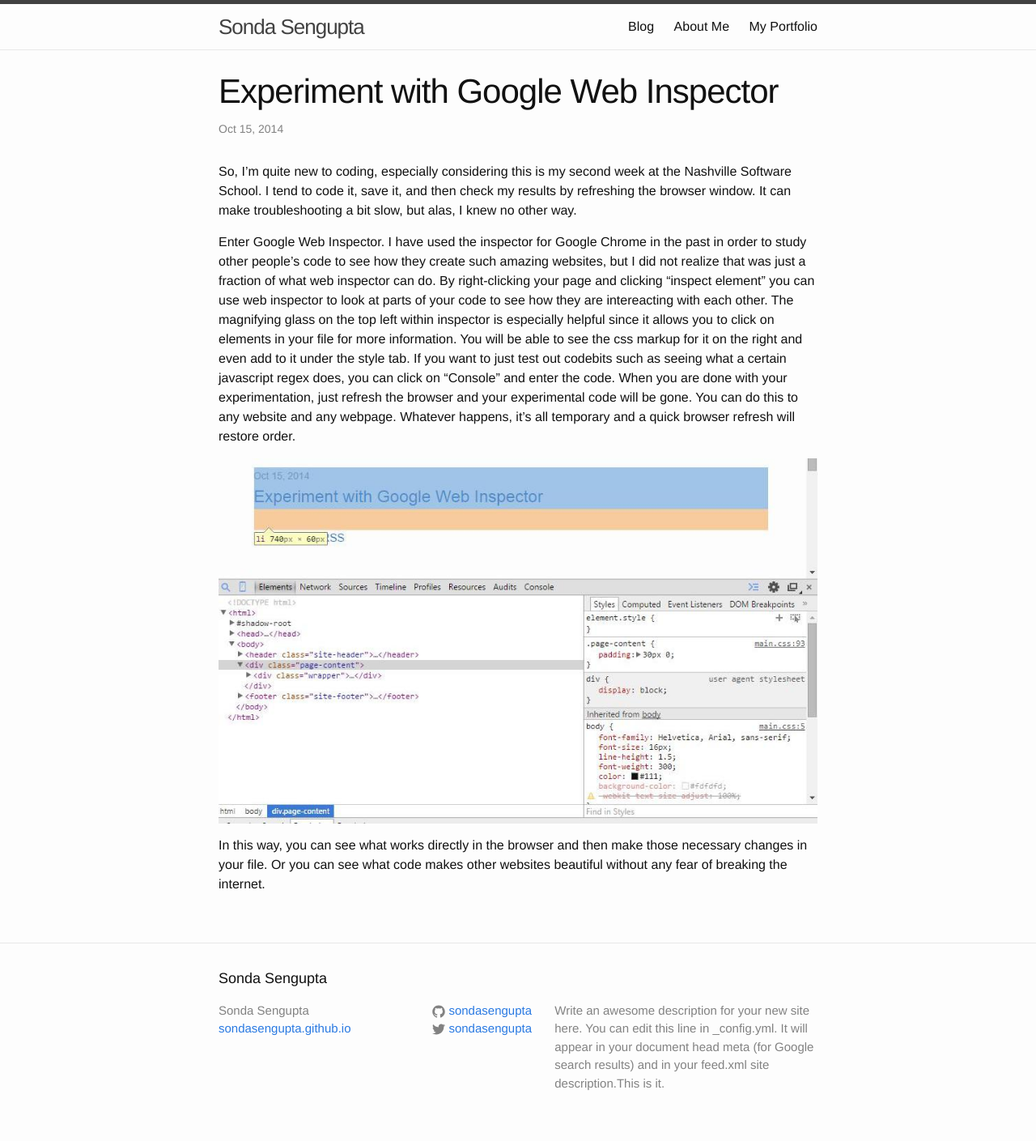
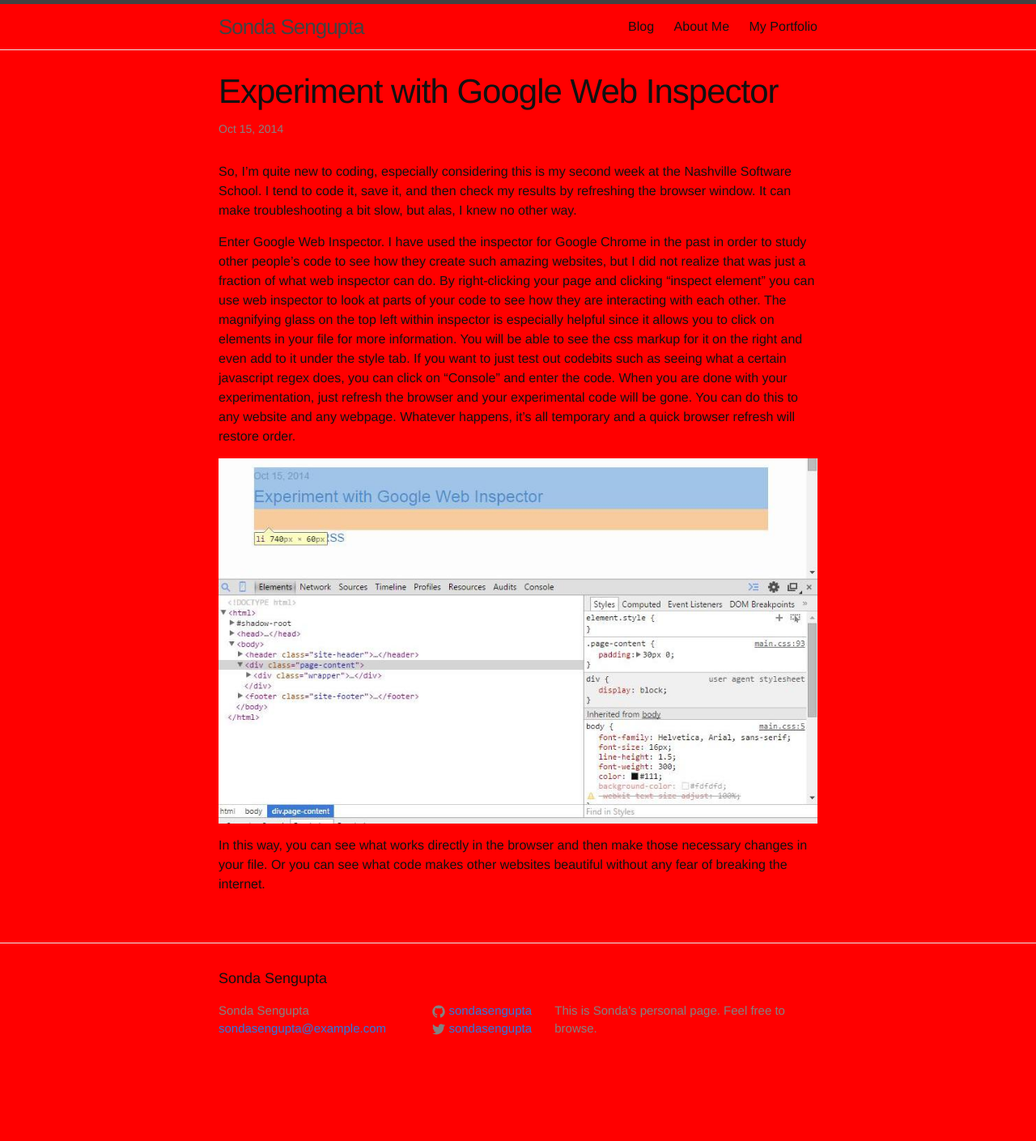
Before and after one commit to SondaSengupta/sondasengupta.github.io, a Jekyll site: the page built from _posts/2014-10-15-experiment-with-google-web-inspector.markdown, in a window 1280 px wide. Shown: the whole page at 81% size. Built offline with Jekyll 4.4.1, drawn with Linux system fonts in a browser that asks for light colours; after the commit the page ends 1342 px from its top, so only the background shows below that.

Commit message:
Added a main css page for stylized changes

```diff
--- a/_config.yml
+++ b/_config.yml
@@ -1,10 +1,7 @@
 # Site settings
-title: Sonda Sengupta
-email: sondasengupta.github.io
-description: > # this means to ignore newlines until "baseurl:"
-  Write an awesome description for your new site here. You can edit this
-  line in _config.yml. It will appear in your document head meta (for
-  Google search results) and in your feed.xml site description.This is it.
+title: "Sonda Sengupta"
+email: "sondasengupta@example.com"
+description: This is Sonda's personal page. Feel free to browse.
 baseurl: "" # the subpath of your site, e.g. /blog/
 url: "sondasengupta.github.io"
 
@@ -14,4 +11,4 @@
 # Build settings
 markdown: kramdown
 
-#highlighter: rouge
+highlighter: rouge
--- a/_posts/2014-10-15-experiment-with-google-web-inspector.markdown
+++ b/_posts/2014-10-15-experiment-with-google-web-inspector.markdown
@@ -5,7 +5,7 @@
 ---
 So, I'm quite new to coding, especially considering this is my second week at the Nashville Software School. I tend to code it, save it, and then check my results by refreshing the browser window. It can make troubleshooting a bit slow, but alas, I knew no other way.
 
-Enter Google Web Inspector. I have used the inspector for Google Chrome in the past in order to study other people's code to see how they create such amazing websites, but I did not realize that was just a fraction of what web inspector can do. By right-clicking your page and clicking "inspect element" you can use web inspector to look at parts of your code to see how they are intereacting with each other. The magnifying glass on the top left within inspector is especially helpful since it allows you to click on elements in your file for more information. You will be able to see the css markup for it on the right and even add to it under the style tab. If you want to just test out codebits such as seeing what a certain javascript regex does, you can click on "Console" and enter the code. When you are done with your experimentation, just refresh the browser and your experimental code will be gone. You can do this to any website and any webpage. Whatever happens, it's all temporary and a quick browser refresh will restore order.
+Enter Google Web Inspector. I have used the inspector for Google Chrome in the past in order to study other people's code to see how they create such amazing websites, but I did not realize that was just a fraction of what web inspector can do. By right-clicking your page and clicking "inspect element" you can use web inspector to look at parts of your code to see how they are interacting with each other. The magnifying glass on the top left within inspector is especially helpful since it allows you to click on elements in your file for more information. You will be able to see the css markup for it on the right and even add to it under the style tab. If you want to just test out codebits such as seeing what a certain javascript regex does, you can click on "Console" and enter the code. When you are done with your experimentation, just refresh the browser and your experimental code will be gone. You can do this to any website and any webpage. Whatever happens, it's all temporary and a quick browser refresh will restore order.
 
 ![Web Inspector in Action](/images/google-inspector.jpg "Here is what inspector looks like when I use the the magnifying glass to inspect the title of this post.")
 
--- /dev/null
+++ b/_sass/_main.scss
@@ -0,0 +1,3 @@
+body {
+	background-color: red;
+}
--- a/css/main.scss
+++ b/css/main.scss
@@ -45,5 +45,6 @@
 @import
         "base",
         "layout",
-        "syntax-highlighting"
+        "syntax-highlighting",
+        "main"
 ;
```
